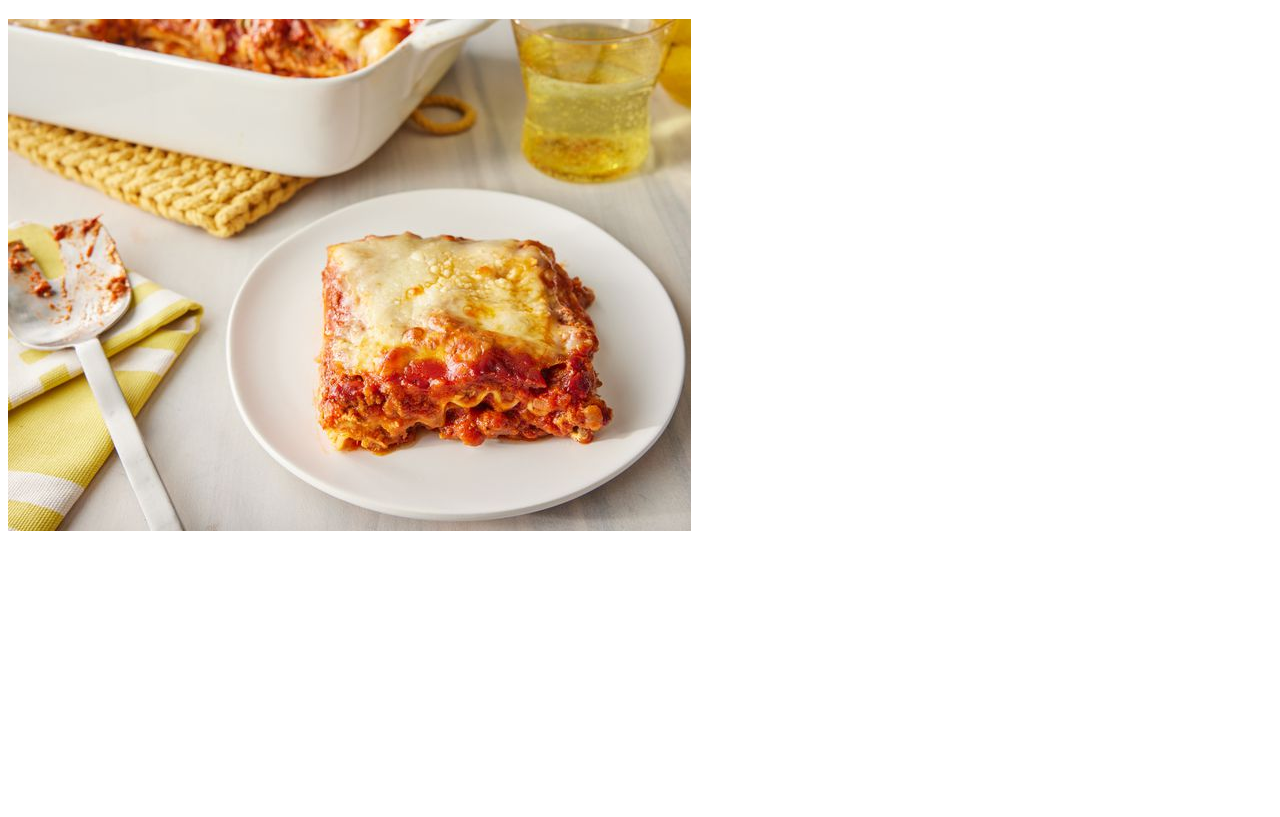
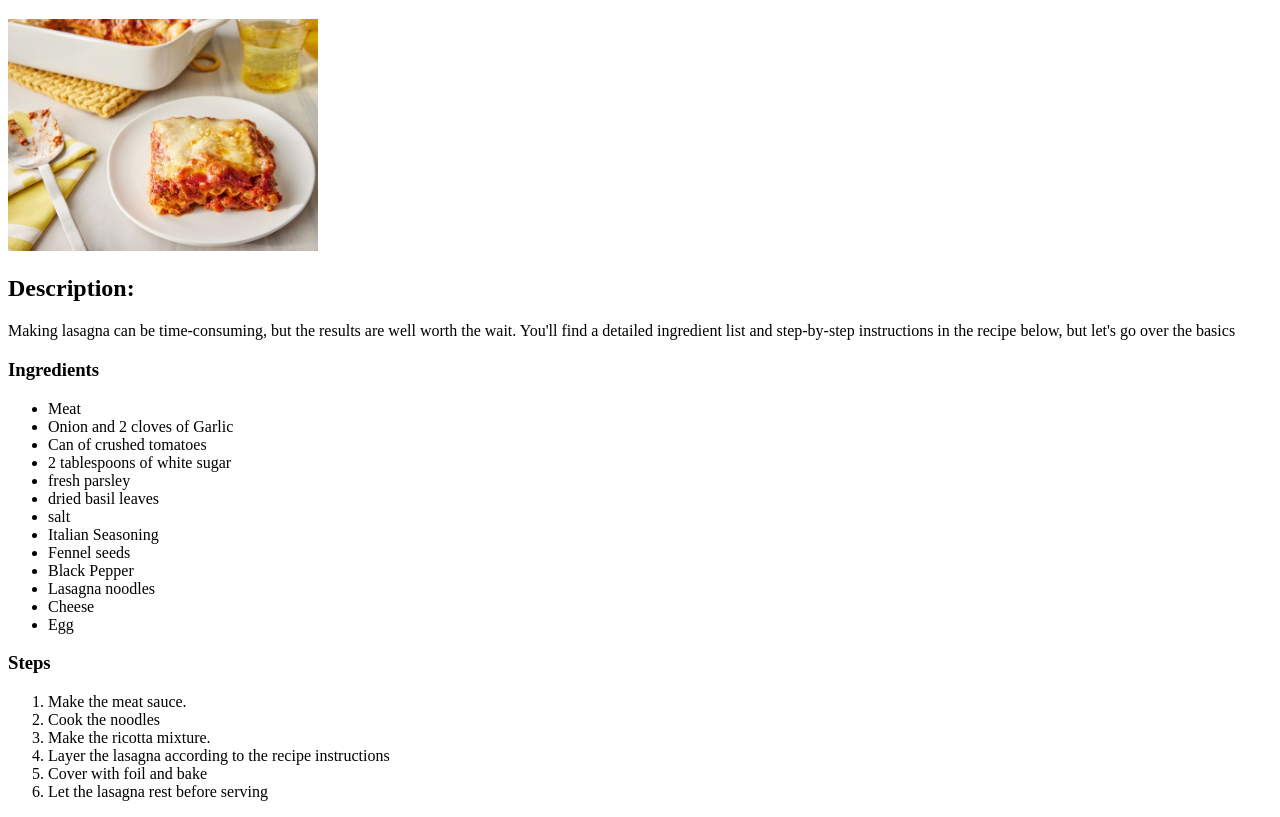
Before and after one commit to NeverMoreDown/odin-recipes, a plain HTML site: page recipes/worlds-greatest-lasagna.html in a window 1280 px wide. Shown: the part 61-878 px from the top of the page. Before the commit the page ends 800 px from the top, so only its background shows below. Drawn offline with Linux system fonts and the light colour scheme; files whose address does not match are found by name.

Commit message:
add worlds greatest lasagna recipe
Title, description, picture, ingredients, and steps

```diff
--- a/recipes/worlds-greatest-lasagna.html
+++ b/recipes/worlds-greatest-lasagna.html
@@ -7,6 +7,37 @@
 </head>
 <body>
     <h1>World's Greatest Lasagna</h1>
-    <img src="/Users/jakobpaddy/Odin_proj/odin-recipes/images/lasagna-pic.jpeg" alt="pic of lasagna-pic">
+    <img src="/Users/jakobpaddy/Odin_proj/odin-recipes/images/lasagna-pic.jpeg" alt="pic of lasagna-pic" width="310" length="310">
+    <h2>Description: </h2>
+    <p>Making lasagna can be time-consuming,
+        but the results are well worth the wait.
+        You'll find a detailed ingredient list and
+        step-by-step instructions in the recipe below,
+        but let's go over the basics</p>
+    <h3>Ingredients</h3>
+    <ul>
+        <li>Meat</li>
+        <li>Onion and 2 cloves of Garlic</li>
+        <li>Can of crushed tomatoes</li>
+        <li>2 tablespoons of white sugar</li>
+        <li>fresh parsley</li>
+        <li>dried basil leaves</li>
+        <li>salt</li>
+        <li>Italian Seasoning</li>
+        <li>Fennel seeds</li>
+        <li>Black Pepper</li>
+        <li>Lasagna noodles</li>
+        <li>Cheese</li>
+        <li>Egg</li>
+    </ul>
+    <h3>Steps</h3>
+    <ol>
+        <li>Make the meat sauce.</li>
+        <li>Cook the noodles</li>
+        <li>Make the ricotta mixture.</li>
+        <li>Layer the lasagna according to the recipe instructions</li>
+        <li>Cover with foil and bake</li>
+        <li>Let the lasagna rest before serving</li>
+    </ol>
 </body>
 </html>
```
